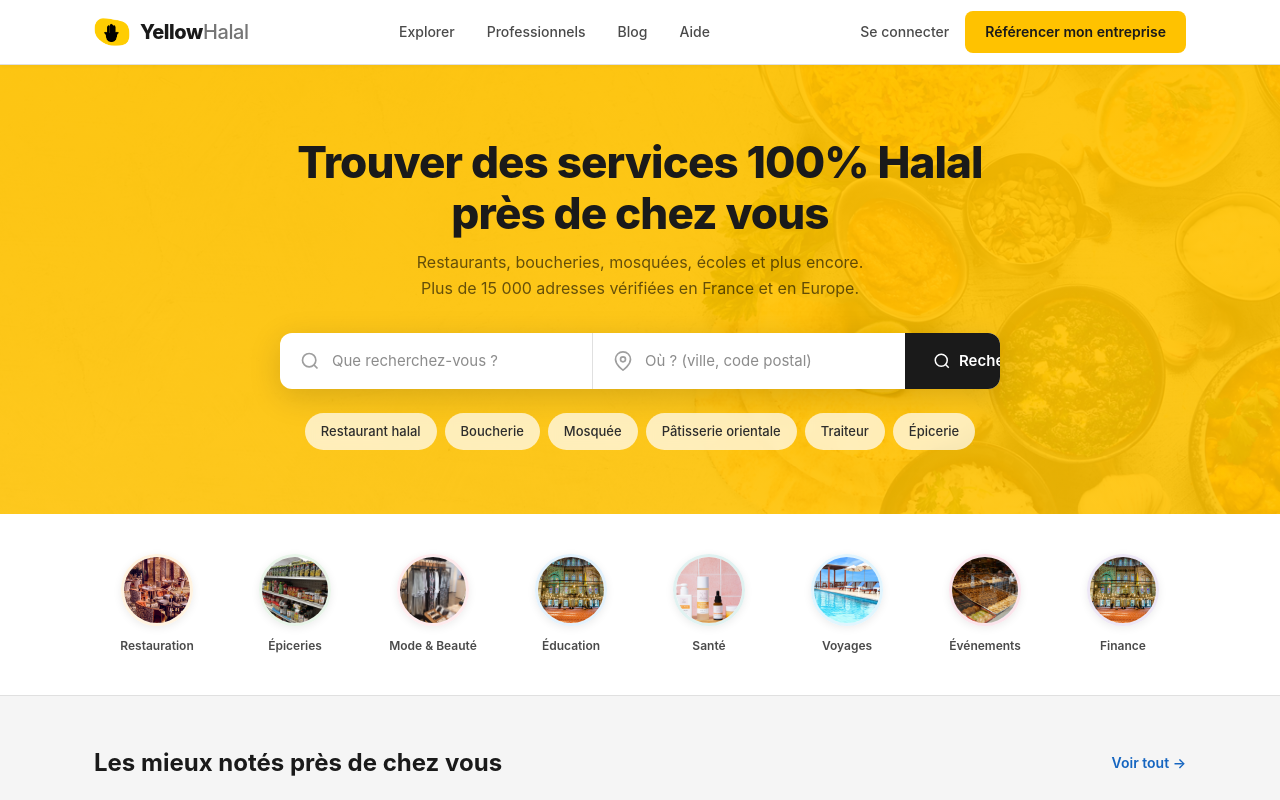
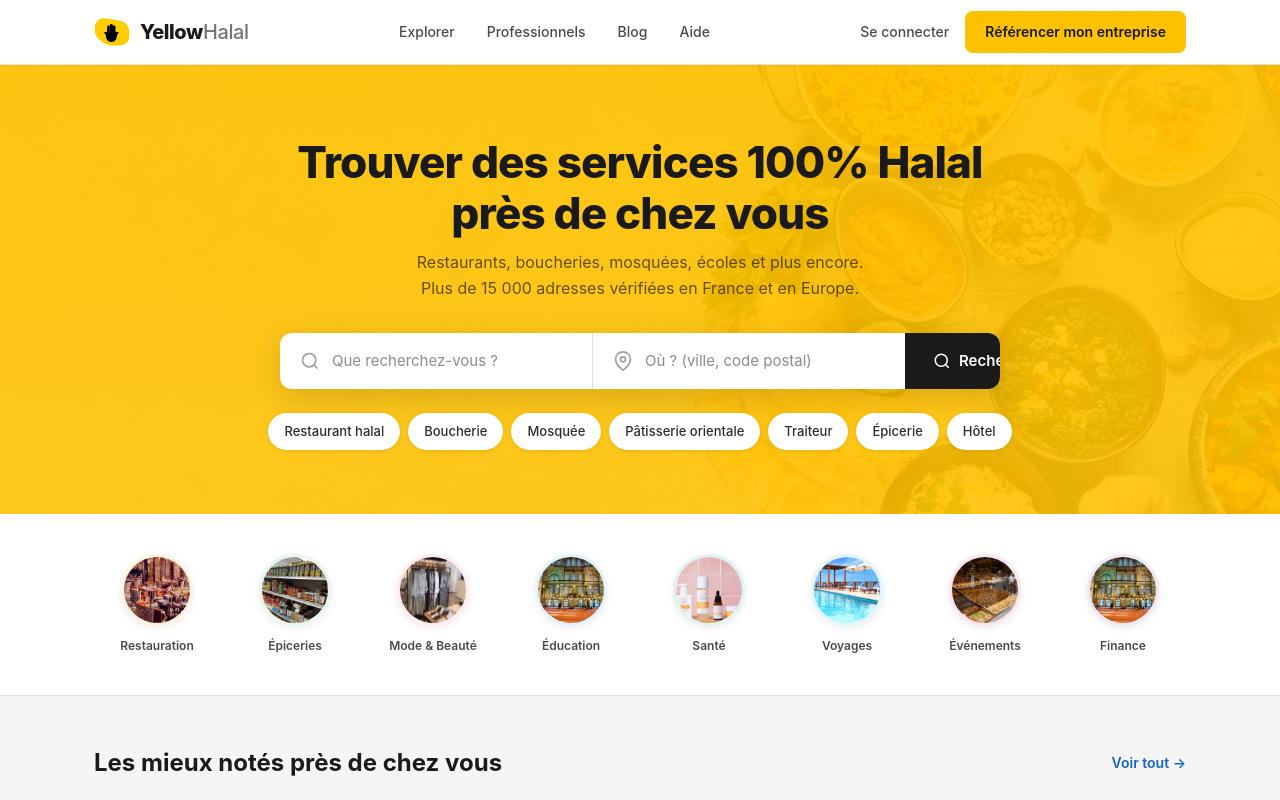
Before and after one commit to kizofoodinnov-bit/yellowhalal-web, a Next.js app: page / in a window 1280 px wide. Shown: the top 800 px of the page. Built offline with nearby package versions, Linux system fonts and the light colour scheme.

Commit message:
fix: white background for quick tags + add Hotel tag

```diff
--- a/app/page.tsx
+++ b/app/page.tsx
@@ -147,8 +147,8 @@ export default function HomePage() {
 
           {/* Quick tags */}
           <div style={{ display: 'flex', flexWrap: 'wrap', justifyContent: 'center', gap: 8 }}>
-            {['Restaurant halal', 'Boucherie', 'Mosquée', 'Pâtisserie orientale', 'Traiteur', 'Épicerie'].map(t => (
-              <button key={t} style={{ padding: '8px 16px', background: 'rgba(255,255,255,0.7)', borderRadius: 20, fontSize: 13, fontWeight: 500, color: C.dark, border: 'none', cursor: 'pointer', backdropFilter: 'blur(4px)' }}>
+            {['Restaurant halal', 'Boucherie', 'Mosquée', 'Pâtisserie orientale', 'Traiteur', 'Épicerie', 'Hôtel'].map(t => (
+              <button key={t} style={{ padding: '8px 16px', background: C.white, borderRadius: 20, fontSize: 13, fontWeight: 500, color: C.dark, border: 'none', cursor: 'pointer', boxShadow: '0 1px 4px rgba(0,0,0,0.1)' }}>
                 {t}
               </button>
             ))}
```
Also changed, not shown: 1 other file (tests, documents, lock files or other folders).
